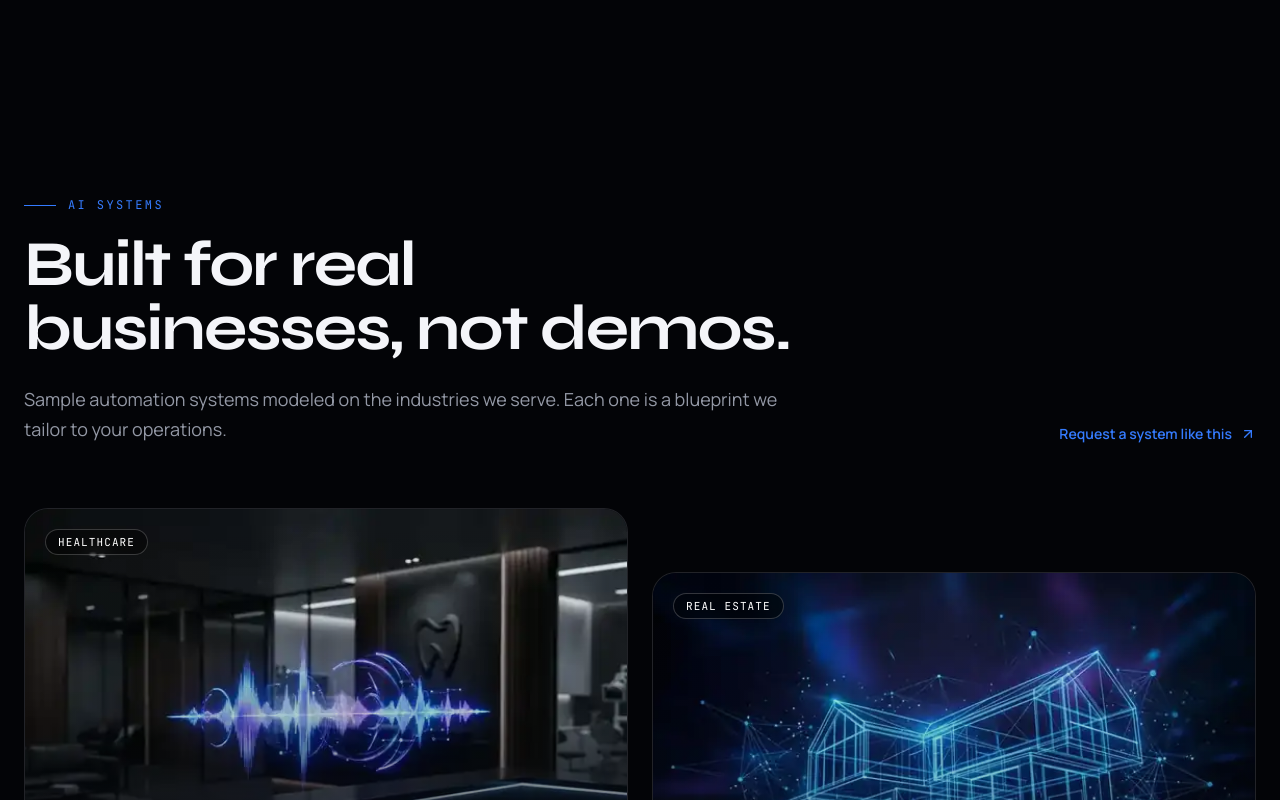
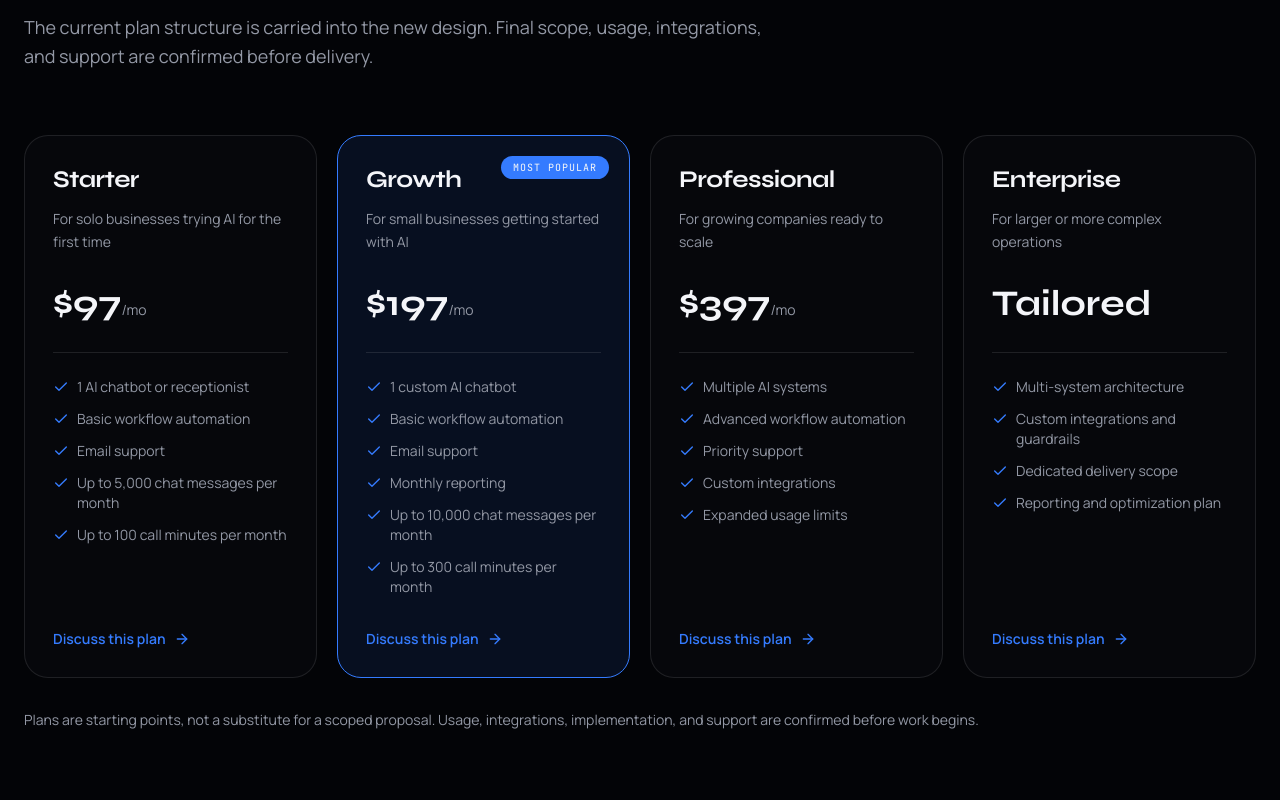
Before and after one commit to abbasimohsin392-prog/Starlight, a Next.js app: page / in a window 1280 px wide. Shown: the part 3480-4280 px from the top of the page. Built offline with nearby package versions, Linux system fonts and the light colour scheme.

Commit message:
Add migrated pricing section to the redesign

```diff
--- /dev/null
+++ b/components/site/pricing.tsx
@@ -0,0 +1,27 @@
+import { ArrowRight, Check } from 'lucide-react'
+import { pricingPlans, site } from '@/lib/data'
+import { SectionHeader } from './section-header'
+import { Reveal, StaggerGroup, StaggerItem } from '@/components/motion/reveal'
+
+export function Pricing() {
+  return (
+    <section id="pricing" className="mx-auto max-w-7xl px-6 py-28 md:py-40">
+      <SectionHeader eyebrow="Pricing" title="Simple starting points. Scoped around your workflow." description="The current plan structure is carried into the new design. Final scope, usage, integrations, and support are confirmed before delivery." />
+      <StaggerGroup className="mt-16 grid gap-5 lg:grid-cols-4" delay={0.08}>
+        {pricingPlans.map((plan) => (
+          <StaggerItem key={plan.name}>
+            <article className={`relative flex h-full flex-col rounded-3xl border p-7 ${plan.featured ? 'border-primary bg-primary/10' : 'border-border bg-surface/60'}`}>
+              {plan.featured && <span className="absolute right-5 top-5 rounded-full bg-primary px-3 py-1 font-mono text-[10px] uppercase tracking-widest text-primary-foreground">Most popular</span>}
+              <h3 className="font-display text-2xl font-bold tracking-tight">{plan.name}</h3>
+              <p className="mt-3 min-h-12 text-sm leading-relaxed text-muted-foreground">{plan.description}</p>
+              <p className="mt-7 font-display text-4xl font-bold">{plan.price}<span className="font-sans text-sm font-normal text-muted-foreground">{plan.price === 'Tailored' ? '' : '/mo'}</span></p>
+              <ul className="mt-7 flex-1 space-y-3 border-t border-border pt-6">{plan.features.map((feature) => <li key={feature} className="flex gap-2 text-sm text-muted-foreground"><Check className="mt-0.5 size-4 shrink-0 text-primary" />{feature}</li>)}</ul>
+              <a href={site.bookingUrl} target="_blank" rel="noreferrer" className="mt-8 inline-flex items-center gap-2 text-sm font-semibold text-primary">Discuss this plan <ArrowRight className="size-4" /></a>
+            </article>
+          </StaggerItem>
+        ))}
+      </StaggerGroup>
+      <Reveal className="mt-8 text-sm text-muted-foreground" delay={0.2}>Plans are starting points, not a substitute for a scoped proposal. Usage, integrations, implementation, and support are confirmed before work begins.</Reveal>
+    </section>
+  )
+}
```
